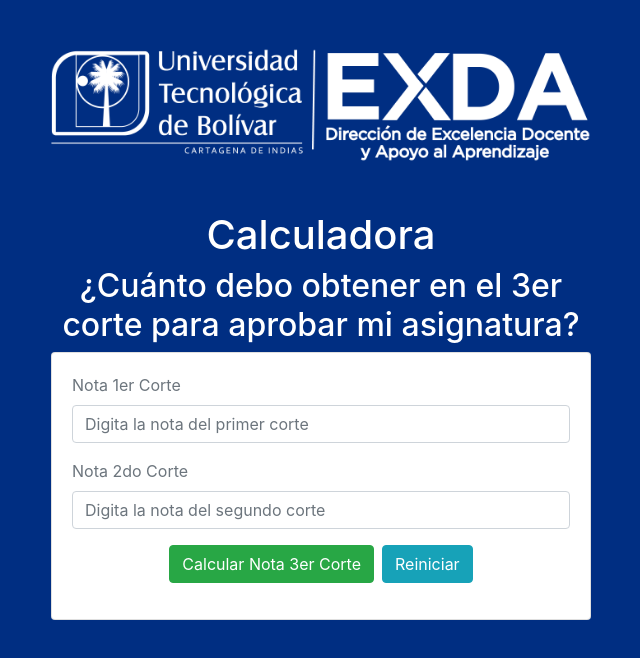
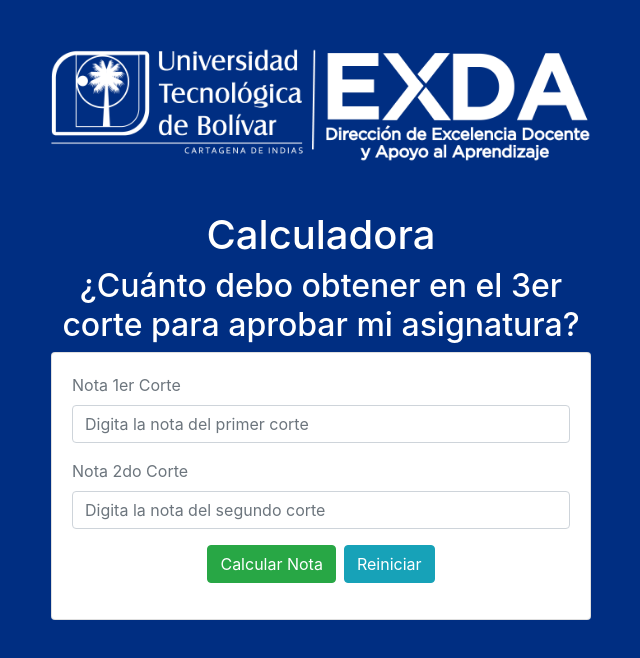
Before and after one commit to ceadUTB/calculadora3ernota, a React (Create React App) app: page / in a window 1280 px wide. Shown: the top 658 px of the page, without its empty margins (319-959 px from the left). Built offline with nearby package versions, Linux system fonts and the light colour scheme.

Commit message:
App calculadora nota 3er corte

```diff
--- a/src/App.js
+++ b/src/App.js
@@ -29,7 +29,7 @@ class App extends React.Component {
 
     return (
       <h3 className="text-center alert alert-info">
-        La nota que debo obtener para aprobar mi asignatura es:<br/><h2><strong className="">{this.state.nota3}</strong></h2>
+        La nota mínima requerida para aprobar la asignatura es:<br/><h2><strong className="">{this.state.nota3}</strong></h2>
       </h3>
     )
   }
@@ -68,7 +68,7 @@ class App extends React.Component {
                     />
                   </div>
                   <div className="form-group text-center">
-                    <input type="submit" value="Calcular Nota 3er Corte" className="btn btn-success mr-2" />
+                    <input type="submit" value="Calcular Nota" className="btn btn-success mr-2" />
                     <a href="/calculadora3ernota/" className="btn btn-info">Reiniciar</a>
                   </div>
                 </form>
```
